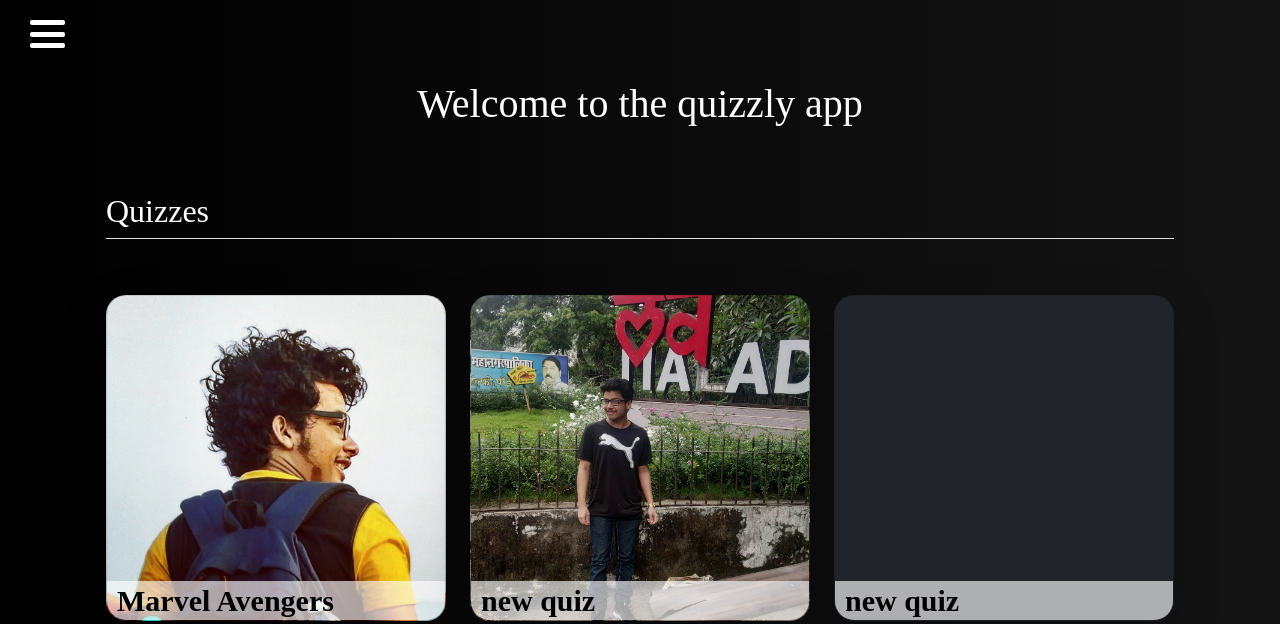
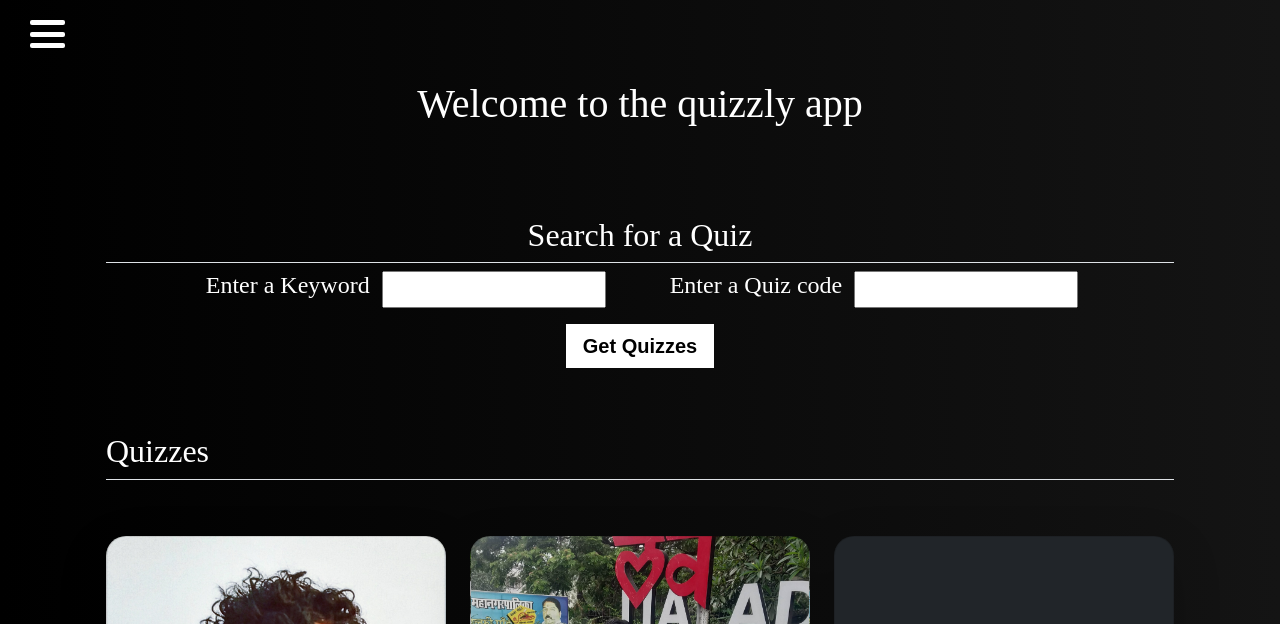
Before and after one commit to varunjha18/Quizzly-updated, a Django app: page / in a window 1280 px wide. Shown: the top 624 px of the page. Run offline with Django 3.2, Linux system fonts and the light colour scheme; data comes from the database, SQL or seed files in the repository; both versions use the stored data as it was after the commit; some libraries are stand-ins or nearby versions.

Commit message:
alpha ready

```diff
--- a/quizzes/models.py
+++ b/quizzes/models.py
@@ -7,9 +7,7 @@ option_choices=(('A','A'),
 ('B','B'),
 ('C','C'),
 ('D','D'),
-('E','E'),
-('F','F'),
-('G','G'))
+)
 # Create your models here.
 class Question(models.Model):
     quiz_id=models.IntegerField(default=id)
@@ -19,7 +17,7 @@ class Question(models.Model):
     option_2=models.CharField(max_length=200)
     option_3=models.CharField(max_length=200,default='Both of these')
     option_4=models.CharField(max_length=200,default='None of these')
-    correct_answer=MultiSelectField(choices=option_choices)
+    correct_answer=models.CharField(max_length=10)
     prob_img_1=models.ImageField(upload_to="photos/%y/%m/",blank=True)
     prob_img_2=models.ImageField(upload_to="photos/%y/%m/",blank=True)
     points=models.IntegerField(default=10)
--- a/quizzes/views.py
+++ b/quizzes/views.py
@@ -11,8 +11,10 @@ from django.contrib.auth.decorators import login_required
 def home(request):
     all_quizzes=Quiz.objects.all()
     if request.method=='POST':
-        query=request.POST.get('search')
-        all_quizzes=all_quizzes.filter(quiz_title__icontains=query)
+        if request.POST.get('keyword_search'):
+            all_quizzes=all_quizzes.filter(quiz_title__icontains=request.POST.get('keyword_search'))
+        if request.POST.get('code_search'):
+            all_quizzes=all_quizzes.filter(private_key=request.POST.get('code_search'))
 
 
     data={'all_quizzes':all_quizzes}
@@ -53,11 +55,13 @@ def question(request,quiz_id):
 
             right_ans=questions[i].correct_answer
 
-            if ans_given=='B':
+            # print(right_ans,'gfvjhcbwiukbgwiuebwieuff')
+            if right_ans == 'B':
+                # print('bbbbbbbbbbbbbbbbbbbbbbbbbbbbbbbbbbbbbbbbbbbbbbbbbbbb')
                 right_ans_full=questions[i].option_2
-            elif ans_given=='C':
+            elif right_ans=='C':
                 right_ans_full=questions[i].option_3
-            elif ans_given=='D':
+            elif right_ans=='D':
                 right_ans_full=questions[i].option_4
             else:
                 right_ans_full=questions[i].option_1
@@ -95,6 +99,10 @@ def question(request,quiz_id):
 
         ranking=Score.objects.values_list('score', flat=True)
         rank=len(ranking)+1
+        if (len(ranking))>0 :
+            if ranking[0]==ranking[(len(ranking))-1]:
+                rank=1
+
         for i in range(len(ranking)):
             if score>=ranking[i]:
                 rank=i+1
@@ -183,6 +191,12 @@ def create_questions(request,quiz_id,no_of_ques):
 
 
 def view_questions(request,quiz_id):
+    if request.method=='POST':
+        if request.POST.get('question_ops')=='delete':
+            this_question=Question.objects.filter(quiz_id=request.POST.get('quiz_id') ,question_no=request.POST.get('question_no'))
+            if this_question.exists():
+                this_question.delete()
+
     all_questions=Question.objects.filter(quiz_id=quiz_id)
 
 
--- a/quizzly/settings.py
+++ b/quizzly/settings.py
@@ -25,7 +25,7 @@ SECRET_KEY = 'dl_ymr&^$j49#fa%s3h-q&z-86c%vmwtz257ukqp+#5i#sz6-x'
 # SECURITY WARNING: don't run with debug turned on in production!
 DEBUG = True
 
-ALLOWED_HOSTS = []
+ALLOWED_HOSTS = ['143.110.177.159','localhost','127.0.0.1']
 
 
 # Application definition
--- a/templates/base.html
+++ b/templates/base.html
@@ -139,7 +139,7 @@
 
 
 
-    <script src="../static/js/app.js"></script>
+    <script src="{% static 'js/app.js' %}"></script>
     <script src="https://ajax.googleapis.com/ajax/libs/jquery/3.5.1/jquery.min.js"></script>
 
 
--- a/templates/home.html
+++ b/templates/home.html
@@ -15,6 +15,28 @@
         color: black;
         background: #ffffffa1;
         padding: 5px 10px;
+    }
+
+    #search_form {
+        display: flex;
+        flex-direction: row;
+        justify-content: center;
+    }
+
+    .submit_button {
+        padding: 5px 15px;
+        font-size: 20px;
+        background: white;
+        color: black;
+        border: 2px solid rgba(255, 255, 255, 0);
+        font-weight: 600;
+        font-family: Arial, Helvetica, sans-serif;
+    }
+
+    .submit_button:hover {
+        border: 2px solid white;
+        color: white;
+        background: black;
     }
 </style>
 
@@ -47,9 +69,24 @@
 
 
 
+    <br><br><br>
+    <!-- </div> -->
+    <h2 class="pb-2 border-bottom mx-4" align='center'>Search for a Quiz</h2>
+    <form action="{% url 'home' %}" method="POST">
+{% csrf_token %}
+        <div id="search_form">
 
-    <!-- </div> -->
+            <h4 class="mx-2">Enter a Keyword</h4>
+            <input class="mx-1" type="text" name='keyword_search'> &nbsp;&nbsp;&nbsp;&nbsp;&nbsp;&nbsp;&nbsp;&nbsp;&nbsp;&nbsp;&nbsp;&nbsp;&nbsp;
+            <h4 class="mx-2">Enter a Quiz code</h4>
+            <input class="mx-1" type="text" name="code_search">
+        </div>
+        <button class='submit_button mx-4 my-3' class="mx-2" type="submit"> Get Quizzes </button>
 
+
+
+
+    </form>
 
 
 
```
Also changed, not shown: leaderboard/views.py (+11 -2 lines), templates/edit_question.html (+6 -6 lines), templates/quiz_start.html (+10 -10 lines), templates/view_questions.html (+6 -3 lines), db.sqlite3, media/photos/21/06/09ffc056-6df6-4b24-ba4f-558ed728abf3-received_223974335572564.jpeg.jpg (added), media/photos/21/06/09ffc056-6df6-4b24-ba4f-558ed728abf3-received_223974335572564.jpeg_aAdekBq.jpg (added), media/photos/21/06/BCBBEBBB-907B-4BCD-869A-B673898F3E3F.png.jpg (added), media/photos/21/06/pic2.jpg (added), quizzes/migrations/0045_auto_20210623_1938.py (added).
